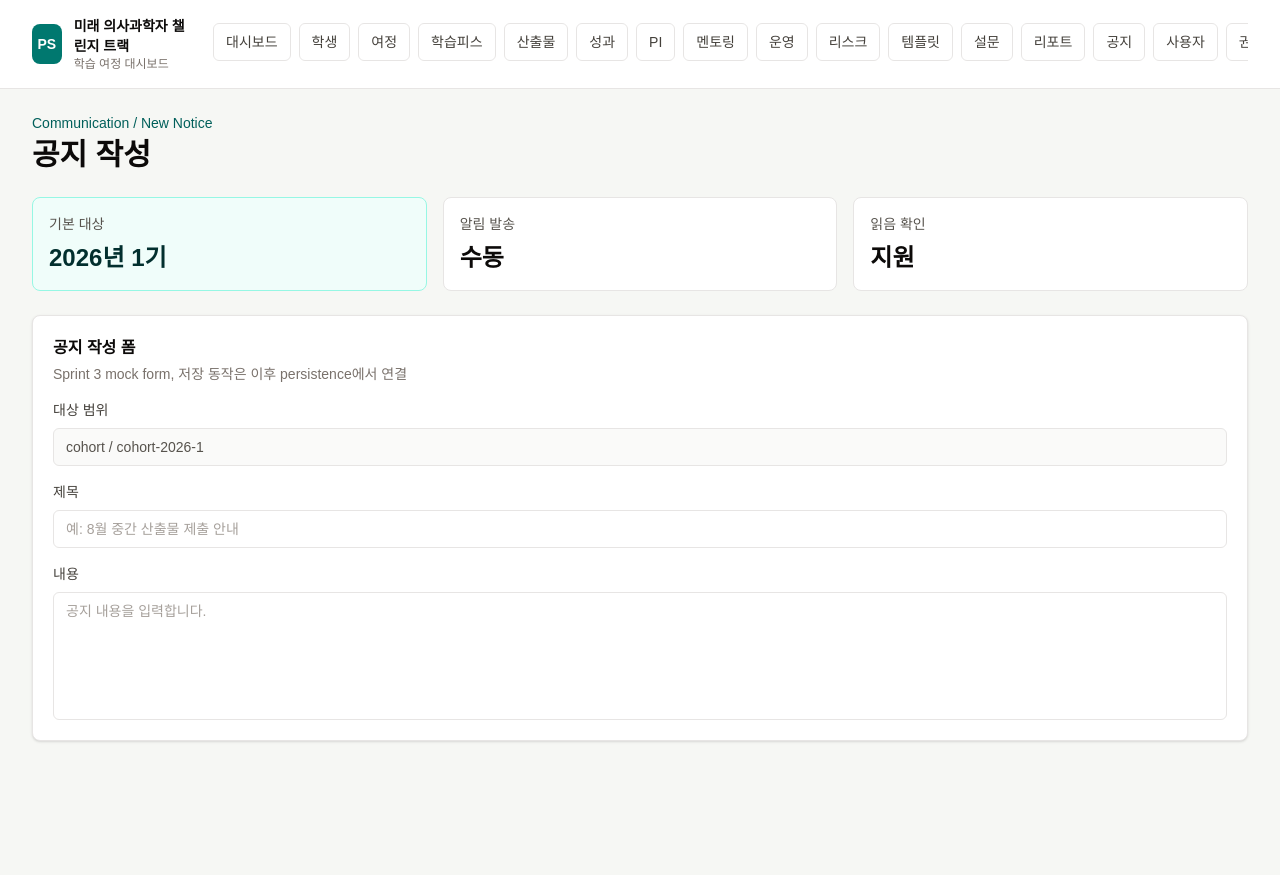
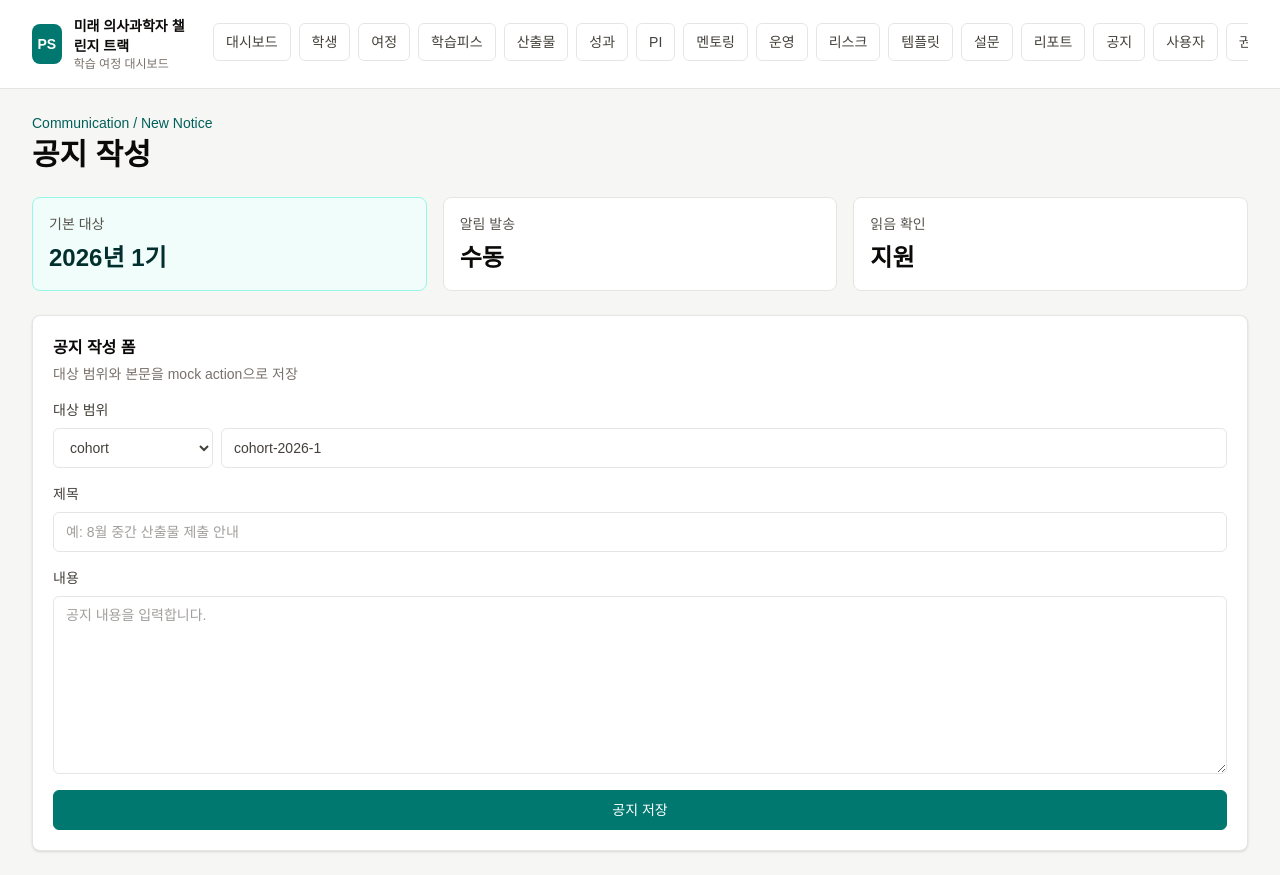
Before and after one commit to shjee7179-dot/ps-track-dashboard, a Next.js app: page /notices/new in a window 1280 px wide. Before the commit the page ends 800 px from the top, so only its background shows below. Built offline with nearby package versions, Linux system fonts and the light colour scheme.

Commit message:
Complete remaining mock action pass
Complete remaining mock action pass

```diff
--- a/src/app/artifacts/page.tsx
+++ b/src/app/artifacts/page.tsx
@@ -1,9 +1,11 @@
 import { AppShell } from "@/components/app-shell";
 import { ArtifactCard } from "@/components/artifacts";
 import { Stat } from "@/components/ui";
-import { artifacts } from "@/lib/domain";
+import { mockRepositories } from "@/lib/mock-repositories";
 
-export default function ArtifactsPage() {
+export default async function ArtifactsPage() {
+  const artifacts = await mockRepositories.artifacts.listArtifacts();
+
   return (
     <AppShell title="산출물 목록" eyebrow="Artifacts / Student + Team">
       <div className="mb-6 grid gap-4 sm:grid-cols-4">
--- a/src/app/mentoring/sessions/page.tsx
+++ b/src/app/mentoring/sessions/page.tsx
@@ -1,9 +1,11 @@
 import { AppShell } from "@/components/app-shell";
 import { MentoringSessionCard } from "@/components/mentoring";
 import { Stat } from "@/components/ui";
-import { mentoringSessions } from "@/lib/domain";
+import { mockRepositories } from "@/lib/mock-repositories";
 
-export default function MentoringSessionsPage() {
+export default async function MentoringSessionsPage() {
+  const mentoringSessions = await mockRepositories.operations.listMentoringSessions();
+
   return (
     <AppShell title="멘토링 일정" eyebrow="Mentoring / Sessions">
       <div className="mb-6 grid gap-4 sm:grid-cols-4">
--- /dev/null
+++ b/src/app/notices/new/actions.ts
@@ -0,0 +1,64 @@
+"use server";
+
+import { revalidatePath } from "next/cache";
+import { redirect } from "next/navigation";
+import { mockRepositories } from "@/lib/mock-repositories";
+import { mockSessionProvider } from "@/lib/session";
+import type { ScopeType } from "@/lib/types";
+
+const noticeScopeTypes: ScopeType[] = ["program", "cohort", "track", "team", "student"];
+
+function normalizeText(value: FormDataEntryValue | null) {
+  if (typeof value !== "string") return undefined;
+  const trimmed = value.trim();
+  return trimmed.length ? trimmed : undefined;
+}
+
+function isNoticeScopeType(value: FormDataEntryValue | null): value is ScopeType {
+  return typeof value === "string" && noticeScopeTypes.includes(value as ScopeType);
+}
+
+function buildRedirectPath(update: string, auditLogId?: string) {
+  const params = new URLSearchParams({ update });
+  if (auditLogId) params.set("audit", auditLogId);
+  return `/notices/new?${params.toString()}`;
+}
+
+export async function createNoticeAction(formData: FormData) {
+  const title = normalizeText(formData.get("title"));
+  const body = normalizeText(formData.get("body"));
+  const targetScopeType = formData.get("targetScopeType");
+  const targetScopeId = normalizeText(formData.get("targetScopeId"));
+  const roleParam = formData.get("role");
+
+  if (!title || !body || !isNoticeScopeType(targetScopeType) || !targetScopeId) {
+    redirect(buildRedirectPath("invalid"));
+  }
+
+  const session = await mockSessionProvider.requireSession({
+    roleParam: typeof roleParam === "string" ? roleParam : undefined,
+  });
+  const decision = await mockSessionProvider.canAccess(session, {
+    scopeType: targetScopeType,
+    scopeId: targetScopeId,
+    action: "create",
+  });
+
+  if (!decision.allowed) {
+    redirect(buildRedirectPath("denied"));
+  }
+
+  const cohort = await mockRepositories.cohorts.getActiveCohort();
+  const result = await mockRepositories.admin.createNotice({
+    cohortId: cohort?.id ?? "cohort-2026",
+    title,
+    body,
+    targetScopeType,
+    targetScopeId,
+    createdBy: session.user.id,
+  });
+
+  revalidatePath("/notices");
+  revalidatePath("/notices/new");
+  redirect(`/notices?update=created&audit=${result.auditLogId ?? "mock"}`);
+}
--- a/src/app/notices/new/page.tsx
+++ b/src/app/notices/new/page.tsx
@@ -1,36 +1,87 @@
 import { AppShell } from "@/components/app-shell";
 import { Card, Stat } from "@/components/ui";
-import { cohort2026 } from "@/lib/domain";
+import { createNoticeAction } from "@/app/notices/new/actions";
+import { mockRepositories } from "@/lib/mock-repositories";
 
-export default function NewNoticePage() {
+const updateMessages: Record<string, string> = {
+  denied: "현재 역할/scope에서는 공지를 생성할 수 없습니다.",
+  invalid: "공지 제목, 내용, 대상 범위를 확인해 주세요.",
+};
+
+export default async function NewNoticePage({
+  searchParams,
+}: {
+  searchParams: Promise<{ role?: string; update?: string }>;
+}) {
+  const query = await searchParams;
+  const cohort = await mockRepositories.cohorts.getActiveCohort();
+  const cohortId = cohort?.id ?? "cohort-2026";
+  const updateMessage = query.update ? updateMessages[query.update] : undefined;
+
   return (
     <AppShell title="공지 작성" eyebrow="Communication / New Notice">
       <div className="mb-6 grid gap-4 sm:grid-cols-3">
-        <Stat label="기본 대상" value={cohort2026.name} tone="teal" />
+        <Stat label="기본 대상" value={cohort?.name ?? cohortId} tone="teal" />
         <Stat label="알림 발송" value="수동" />
         <Stat label="읽음 확인" value="지원" />
       </div>
-      <Card title="공지 작성 폼" subtitle="Sprint 3 mock form, 저장 동작은 이후 persistence에서 연결">
-        <div className="grid gap-4">
+
+      {updateMessage ? (
+        <div className="mb-4 rounded-md border border-stone-200 bg-white px-4 py-3 text-sm text-stone-700">
+          {updateMessage}
+        </div>
+      ) : null}
+
+      <Card title="공지 작성 폼" subtitle="대상 범위와 본문을 mock action으로 저장">
+        <form action={createNoticeAction} className="grid gap-4">
+          <input type="hidden" name="role" value={query.role ?? "operator"} />
           <label className="grid gap-2 text-sm">
             <span className="font-medium text-stone-700">대상 범위</span>
-            <div className="rounded-md border border-stone-200 bg-stone-50 px-3 py-2 text-stone-600">
-              cohort / {cohort2026.id}
+            <div className="grid gap-2 sm:grid-cols-[160px_1fr]">
+              <select
+                name="targetScopeType"
+                defaultValue="cohort"
+                className="h-10 rounded-md border border-stone-200 bg-white px-3 text-stone-700"
+              >
+                <option value="cohort">cohort</option>
+                <option value="program">program</option>
+                <option value="track">track</option>
+                <option value="team">team</option>
+                <option value="student">student</option>
+              </select>
+              <input
+                name="targetScopeId"
+                defaultValue={cohortId}
+                className="h-10 rounded-md border border-stone-200 bg-white px-3 text-stone-700"
+              />
             </div>
           </label>
           <label className="grid gap-2 text-sm">
             <span className="font-medium text-stone-700">제목</span>
-            <div className="rounded-md border border-stone-200 bg-white px-3 py-2 text-stone-400">
-              예: 8월 중간 산출물 제출 안내
-            </div>
+            <input
+              name="title"
+              required
+              placeholder="예: 8월 중간 산출물 제출 안내"
+              className="h-10 rounded-md border border-stone-200 bg-white px-3 text-stone-700"
+            />
           </label>
           <label className="grid gap-2 text-sm">
             <span className="font-medium text-stone-700">내용</span>
-            <div className="min-h-32 rounded-md border border-stone-200 bg-white px-3 py-2 text-stone-400">
-              공지 내용을 입력합니다.
-            </div>
+            <textarea
+              name="body"
+              required
+              rows={8}
+              placeholder="공지 내용을 입력합니다."
+              className="rounded-md border border-stone-200 bg-white px-3 py-2 text-stone-700"
+            />
           </label>
-        </div>
+          <button
+            type="submit"
+            className="h-10 rounded-md border border-teal-700 bg-teal-700 px-3 text-sm font-medium text-white"
+          >
+            공지 저장
+          </button>
+        </form>
       </Card>
     </AppShell>
   );
--- a/src/app/operations/risks/page.tsx
+++ b/src/app/operations/risks/page.tsx
@@ -5,9 +5,8 @@ import {
   getReminderStatusLabel,
   getRiskTargetName,
   getRiskTypeLabel,
-  reminderCandidates,
-  riskSignals,
 } from "@/lib/domain";
+import { mockRepositories } from "@/lib/mock-repositories";
 
 const riskStatusOptions = [
   { value: "open", label: "열림" },
@@ -35,6 +34,10 @@ export default async function RisksPage({
   searchParams: Promise<{ role?: string; update?: string; audit?: string }>;
 }) {
   const query = await searchParams;
+  const [riskSignals, reminderCandidates] = await Promise.all([
+    mockRepositories.operations.listRiskSignals(),
+    mockRepositories.operations.listReminderCandidates(),
+  ]);
   const updateMessage = query.update ? updateMessages[query.update] : undefined;
 
   return (
--- a/src/lib/mock-repositories.ts
+++ b/src/lib/mock-repositories.ts
@@ -31,6 +31,7 @@ import type {
   EvaluationItemScore,
   Feedback,
   MentoringSession,
+  Notice,
   ReminderCandidate,
   RiskSignal,
   StudentLearningPieceStatus,
@@ -328,5 +329,19 @@ export const mockRepositories: AppRepositories = {
       const rows = notices.filter((notice) => (query?.cohortId ? notice.cohortId === query.cohortId : true));
       return applyLimit(rows, query);
     },
+    async createNotice(input) {
+      const notice: Notice = {
+        id: nextMockId("notice"),
+        cohortId: input.cohortId,
+        title: input.title,
+        body: input.body,
+        targetScopeType: input.targetScopeType,
+        targetScopeId: input.targetScopeId,
+        publishedAt: today(),
+        createdBy: input.createdBy,
+        readCount: 0,
+      };
+      return withAudit(notice);
+    },
   },
 };
--- a/src/lib/repository-contracts.ts
+++ b/src/lib/repository-contracts.ts
@@ -137,6 +137,14 @@ export type AdminRepository = {
   listAuditLogs(query?: ListQuery): RepositoryResult<LogEvent[]>;
   listAccessLogs(query?: ListQuery): RepositoryResult<LogEvent[]>;
   listNotices(query?: ListQuery): RepositoryResult<Notice[]>;
+  createNotice(input: {
+    cohortId: string;
+    title: string;
+    body: string;
+    targetScopeType: Notice["targetScopeType"];
+    targetScopeId: string;
+    createdBy: string;
+  }): RepositoryResult<MutationResult<Notice>>;
 };
 
 export type AppRepositories = {
```
Also changed, not shown: src/app/notices/page.tsx (+21 -2 lines), 4 other files (tests, documents, lock files or other folders).
